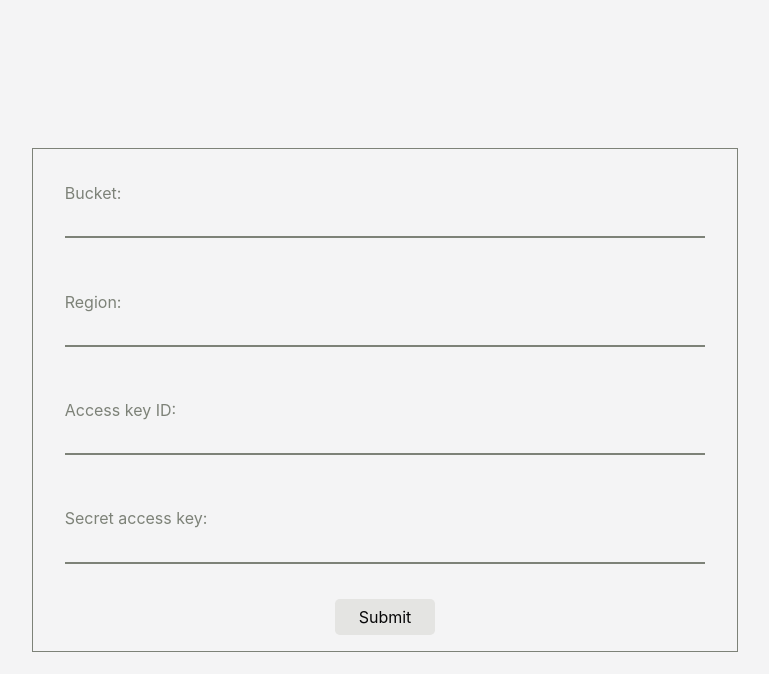
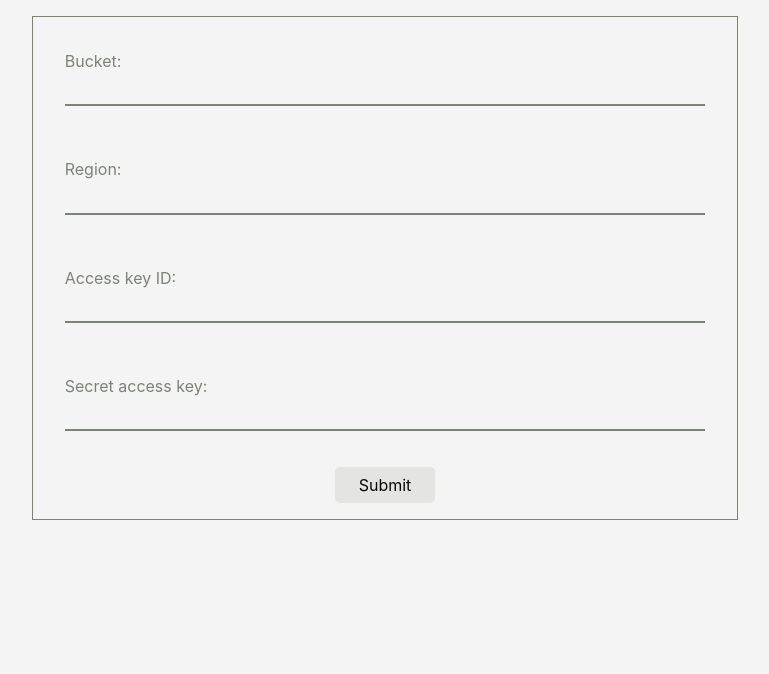
Before and after one commit to PetarMetodiev/s3-file-browser, a React (Vite) app: page / in a window 1280 px wide. Shown: the top 674 px of the page, without its empty margins (255-1024 px from the left). Built offline with nearby package versions, Linux system fonts and the light colour scheme.

Commit message:
make the current dir scrollable

```diff
--- a/src/App.css
+++ b/src/App.css
@@ -1,6 +1,5 @@
 .main-wrapper {
-  min-height: 100%;
-  display: grid;
+  height: 100%;
 
   & .form-wrapper {
     margin: auto;
--- a/src/components/CurrentDirectory/CurrentDirectory.css
+++ b/src/components/CurrentDirectory/CurrentDirectory.css
@@ -4,6 +4,10 @@
 
   display: grid;
   grid-template-rows: min-content 1fr min-content;
+
+  & [data-nodes-wrapper] {
+    overflow-y: auto;
+  }
 
   & [data-nodes-container] {
     display: grid;
--- a/src/components/DirectoryActions/DirectoryActions.css
+++ b/src/components/DirectoryActions/DirectoryActions.css
@@ -2,6 +2,7 @@
   display: flex;
   gap: 2rem;
   justify-content: space-around;
+  padding-block: 0.5rem;
 
   & button {
     border: none;
--- a/src/components/FileExplorer/FileExplorer.css
+++ b/src/components/FileExplorer/FileExplorer.css
@@ -1,4 +1,7 @@
 .file-explorer {
+  max-height: 100%;
+  height: 100%;
+
   display: grid;
   grid-template-columns: minmax(10rem, 1fr) 4fr;
   grid-template-rows: 1fr 1fr;
--- a/src/components/TreeView/TreeView/TreeView.css
+++ b/src/components/TreeView/TreeView/TreeView.css
@@ -12,20 +12,6 @@
     }
   }
 
-  & [data-root-actions] {
-    display: flex;
-    justify-content: space-around;
-    & button {
-      border: none;
-      background: none;
-      cursor: pointer;
-
-      &:hover {
-        color: var(--accent);
-      }
-    }
-  }
-
   & [data-no-files] {
     display: flex;
     gap: 1rem;
--- a/src/index.css
+++ b/src/index.css
@@ -29,7 +29,7 @@
 html,
 body,
 #root {
-  min-height: 100%;
+  max-height: 100%;
   height: 100%;
 }
 
```
